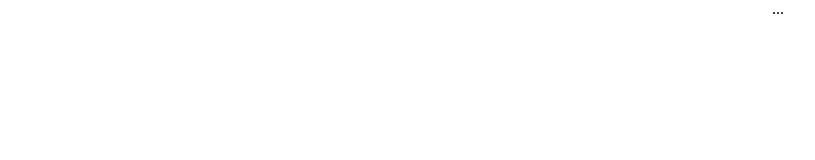
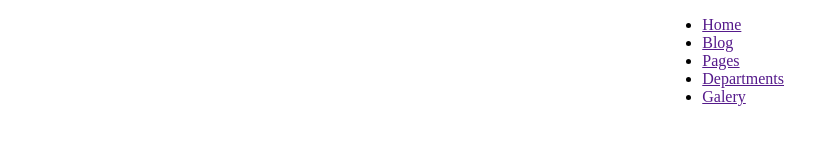
Before and after one commit to JairTorezone/site-medicenter, a plain HTML site: page index.html in a window 1280 px wide. Shown: the full height of the page, 351-1166 px from the left. Drawn offline with Linux system fonts and the light colour scheme.

Commit message:
creating the basic menu structure (nav, ul, li, a)

```diff
--- a/index.html
+++ b/index.html
@@ -16,7 +16,15 @@
                     <a href=""><img src="assets/image/logo.png" alt=""></a>
                 </div>
                 <div class="menu">
-                    ...
+                    <nav>
+                        <ul>
+                            <li><a href="">Home</a></li>
+                            <li><a href="">Blog</a></li>
+                            <li><a href="">Pages</a></li>
+                            <li><a href="">Departments</a></li>
+                            <li><a href="">Galery</a></li>
+                        </ul>
+                    </nav>
                 </div>
             </div>
         </header>
```
